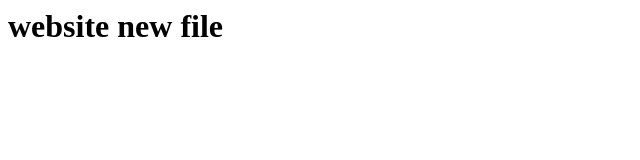
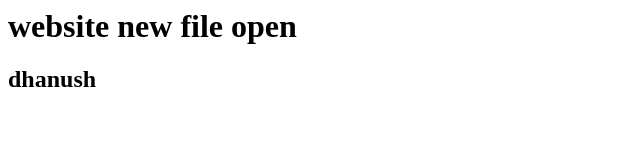
Before and after one commit to nivedh042/web, a plain HTML site: page index.htm in a window 1280 px wide. Shown: the whole page, without its empty margins (0-640 px from the left). Drawn offline with Linux system fonts and the light colour scheme.

Commit message:
change second line

```diff
--- a/index.htm
+++ b/index.htm
@@ -1,3 +1,5 @@
 <html>
-	<h1> website new file </h1>
+
+<h1> website new file open </h1>
+<h2> dhanush</h2>
 </html>
```
Also changed, not shown: 1 other file.
